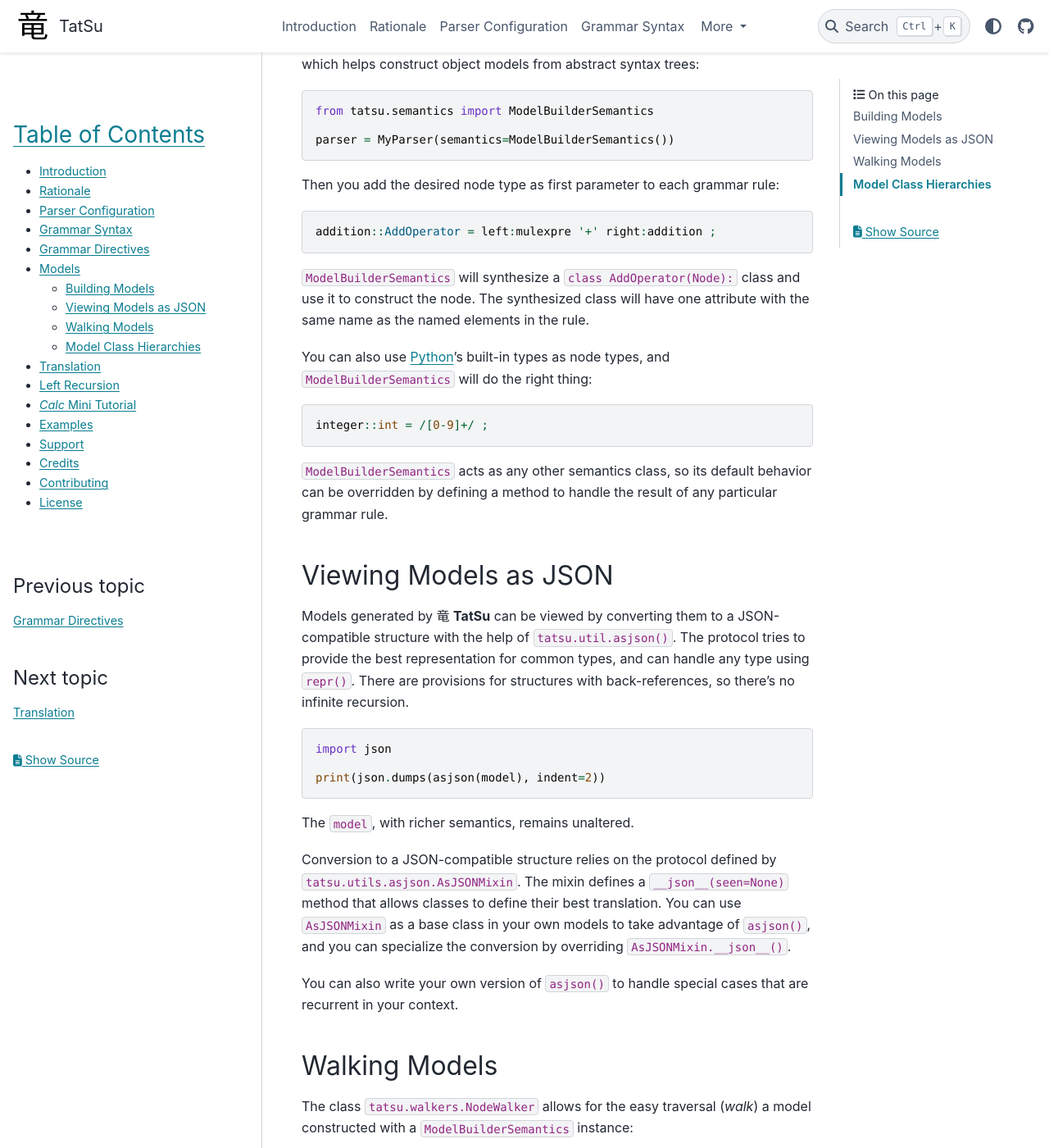
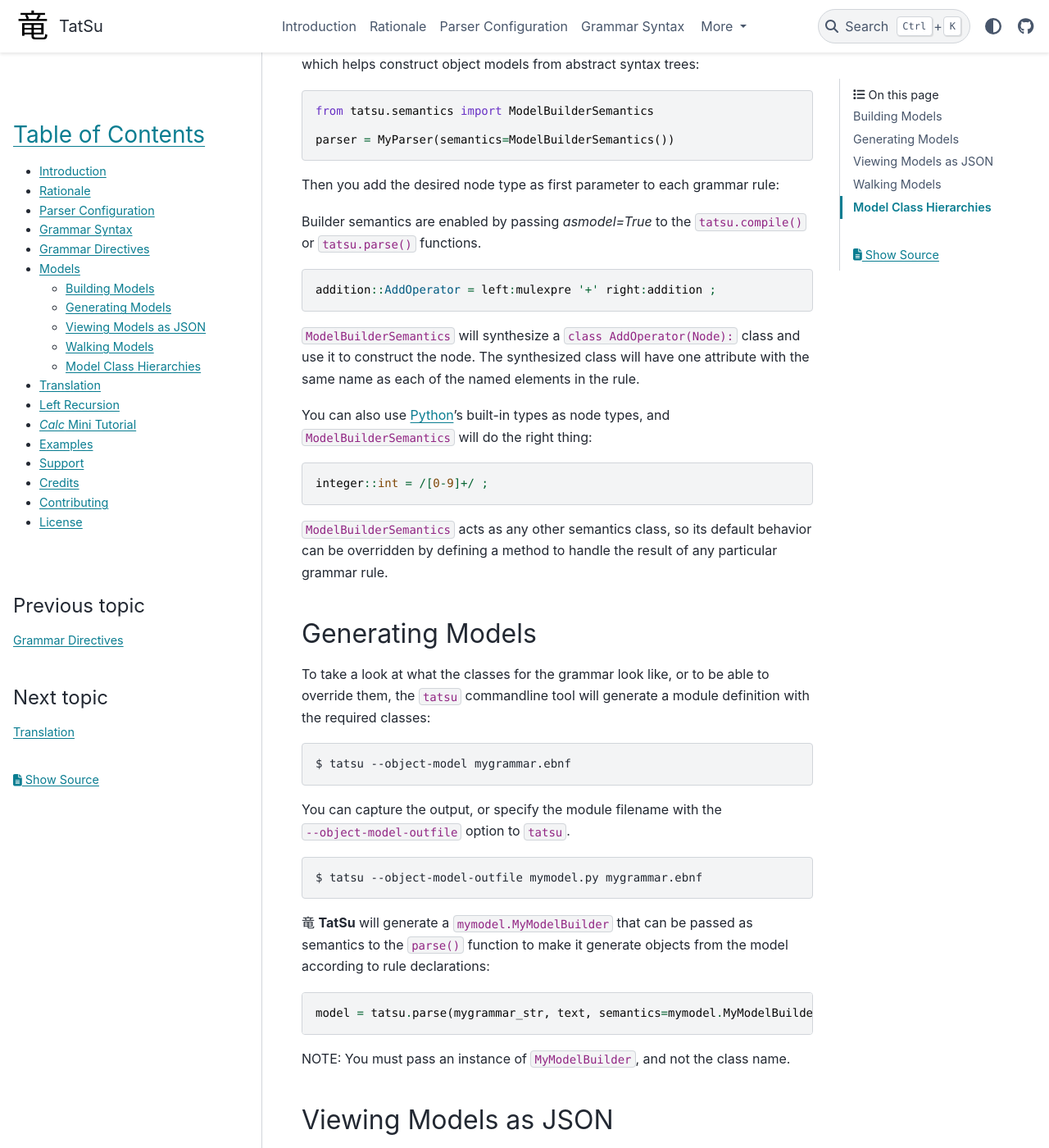
Before and after one commit to neogeny/TatSu, a Sphinx documentation site: the page built from docs/models.rst, in a window 1280 px wide and 1400 px high, scrolled down 502 px. Shown: the whole window at 82% size. Built offline with Sphinx 7.4.7 and the PyData theme 0.15.4, drawn with Linux system fonts in a browser that asks for light colours; pages that are not in the unit, such as notebooks, are missing from menus; the version number is read from the project's files by our own code.

Commit message:
[doc] review documetation for models

```diff
--- a/docs/models.rst
+++ b/docs/models.rst
@@ -26,16 +29,20 @@ class which helps construct object models from abstract syntax trees:
 Then you add the desired node type as first parameter to each grammar
 rule:
 
+Builder semantics are enabled by passing `asmodel=True` to the
+``tatsu.compile()`` or ``tatsu.parse()`` functions.
+
 .. code:: ocaml
 
     addition::AddOperator = left:mulexpre '+' right:addition ;
 
 ``ModelBuilderSemantics`` will synthesize a ``class AddOperator(Node):``
 class and use it to construct the node. The synthesized class will have
-one attribute with the same name as the named elements in the rule.
+one attribute with the same name as each of the named elements in the rule.
 
 You can also use `Python`_'s built-in types as node types, and
 ``ModelBuilderSemantics`` will do the right thing:
+
 
 .. code:: ocaml
 
@@ -46,10 +53,41 @@ default behavior can be overridden by defining a method to handle the
 result of any particular grammar rule.
 
 
+Generating Models
+~~~~~~~~~~~~~~~~~
+
+To take a look at what the classes for the grammar look like, or to be able
+to override them, the ``tatsu`` commandline tool will generate a module
+definition with the required classes:
+
+.. code:: bash
+
+    $ tatsu --object-model mygrammar.ebnf
+
+
+You can capture the output, or specify the module filename with the
+``--object-model-outfile`` option to ``tatsu``.
+
+.. code:: bash
+
+    $ tatsu --object-model-outfile mymodel.py mygrammar.ebnf
+
+
+|TatSu| will generate a ``mymodel.MyModelBuilder`` that can be
+passed as semantics to the ``parse()`` function to make it generate objects
+from the model according to rule declarations:
+
+.. code:: python
+
+    model = tatsu.parse(mygrammar_str, text, semantics=mymodel.MyModelBuilder())
+
+
+| NOTE: You must pass an instance of ``MyModelBuilder``, and not the class name.
+
+
 
 Viewing Models as JSON
 ~~~~~~~~~~~~~~~~~~~~~~
-
 
 Models generated by |TatSu| can be viewed by converting them to a JSON-compatible structure
 with the help of ``tatsu.util.asjson()``. The protocol tries to provide the best
```
Also changed, not shown: other parts of docs/models.rst (+3 -0 lines).
